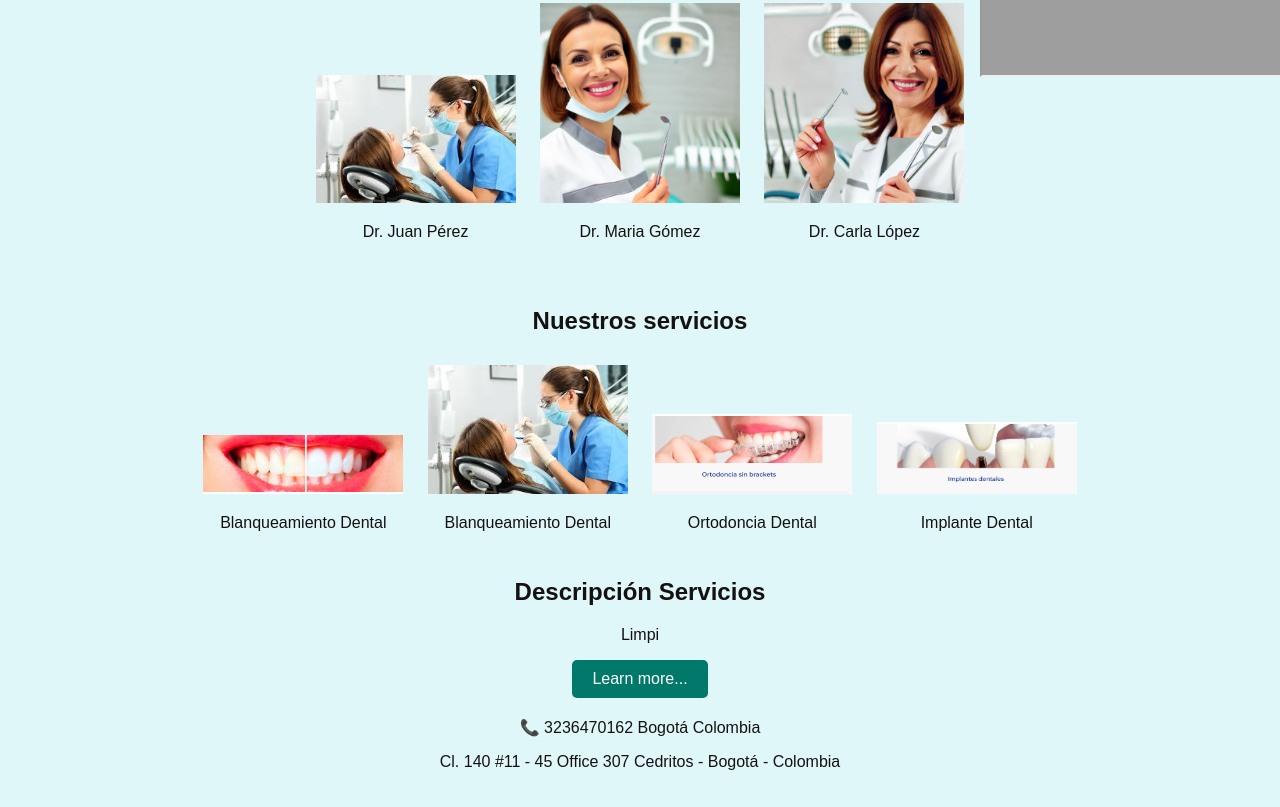
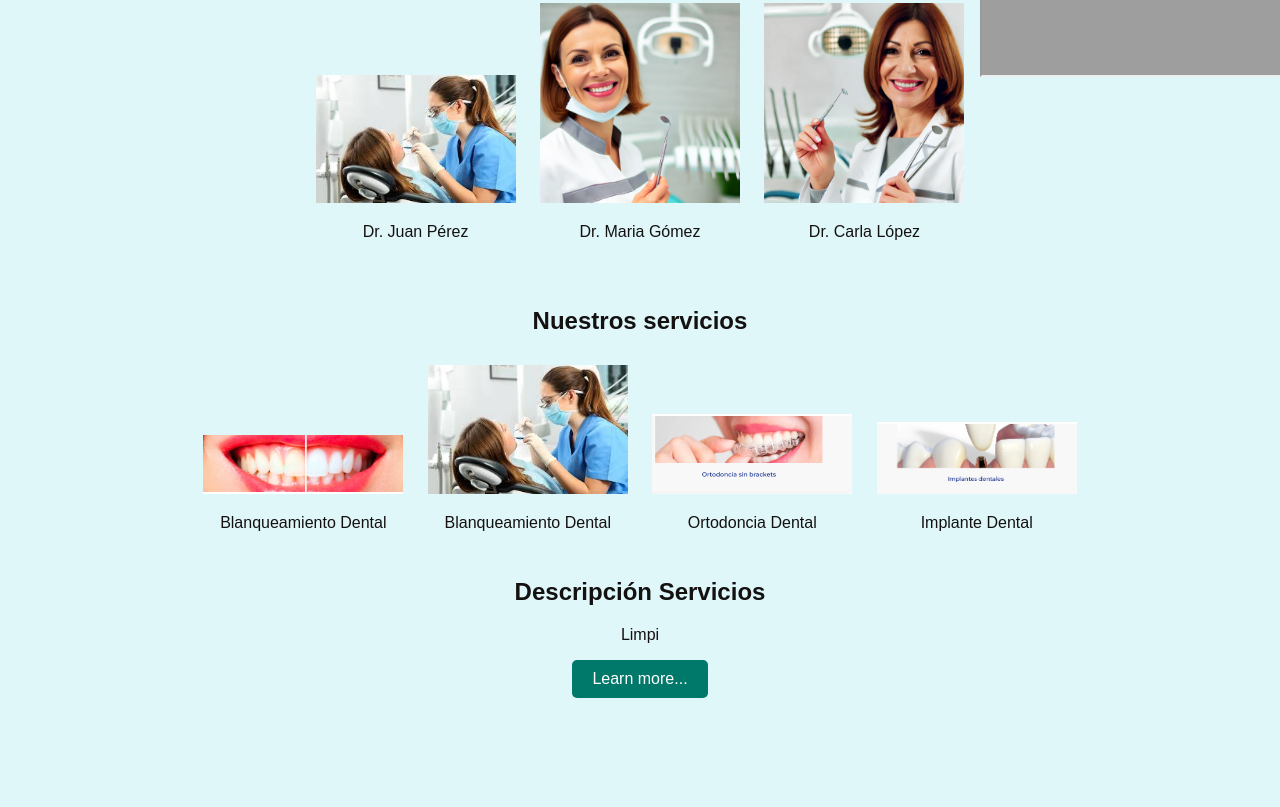
Before and after one commit to MiMejorSonrisa/MiMejorSonrisa, a plain HTML site: page index.html in a window 1280 px wide. Shown: the part 727-1534 px from the top of the page. After the commit the page ends 1445 px from the top, so only its background shows below. Drawn offline with Linux system fonts and the light colour scheme; grey boxes are pictures that could not be loaded.

Commit message:
Update index.html

```diff
--- a/index.html
+++ b/index.html
@@ -75,10 +75,6 @@
             <p> Limpi</p>
             <a href="#" class="learn-more">Learn more...</a>
         </section>
-        <section class="contact">
-            <p>📞 3236470162 Bogotá Colombia</p>
-            <p>Cl. 140 #11 - 45 Office 307 Cedritos - Bogotá - Colombia</p>
-        </section>
     </main>
     <div class="chatbot">
         <iframe src="https://www.stack-ai.com/chat-assistant/13e08c25-9ed5-4ebb-bad1-0120eabef853/361303c2-eba7-4eb4-b37b-b613b9c75e4f/667ccc34ea372975d2256377" width="100%" height="400px"></iframe>
```
